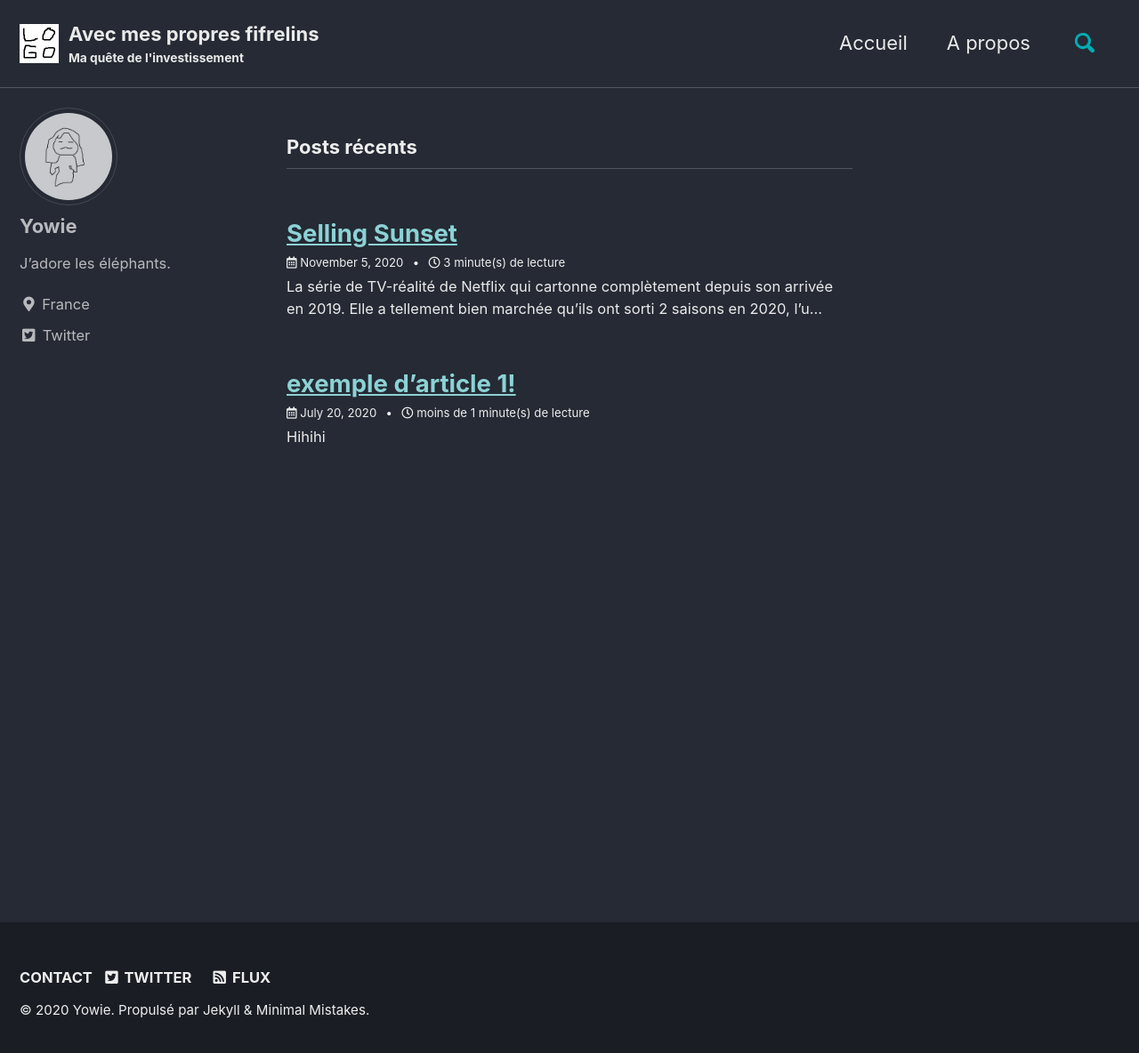
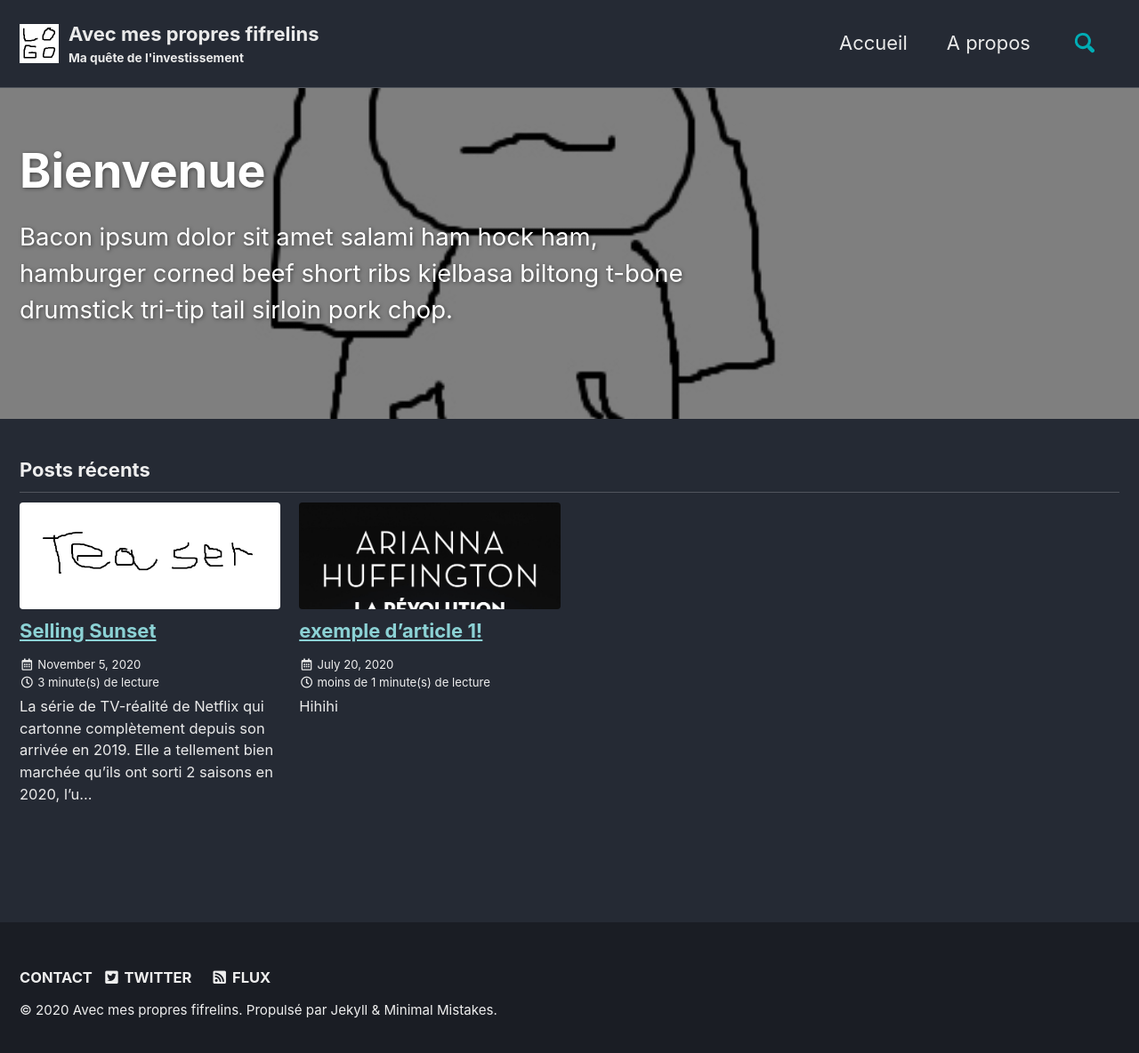
Before and after one commit to avecmespropresyeux/avecmespropresfifrelins, a Jekyll site: the page built from index.html, in a window 1280 px wide and 1192 px high. Shown: the top 1184 px of the window at 89% size. Built offline with Jekyll 4.4.1, drawn with Linux system fonts in a browser that asks for light colours; cached includes are drawn as plain includes; the list of posts is cut into pages by our own code.

```diff
--- a/_config.yml
+++ b/_config.yml
@@ -19,7 +19,7 @@ locale                   : "fr-FR"
 title                    : "Avec mes propres fifrelins"
 title_separator          : "-"
 subtitle                 : "Ma quête de l'investissement" # site tagline that appears below site title in masthead
-name                     : "Yowie"
+name                     : "Avec mes propres fifrelins"
 description              : "Un site web sur comment investir mon argent (fifrelins)."
 url                      : "https://avecmespropresyeux.github.io" # the base hostname & protocol for your site e.g. "https://mmistakes.github.io"
 baseurl                  : "/avecmespropresfifrelins" # the subpath of your site, e.g. "/blog"
@@ -279,7 +279,7 @@ defaults:
       layout: single
       author_profile: true
       read_time: true
-      comments: # true
+      comments: true
       share: true
       related: true
   # _pages
--- a/_layouts/home.html
+++ b/_layouts/home.html
@@ -12,7 +12,7 @@ layout: archive
   {% assign posts = site.posts %}
 {% endif %}
 
-{% assign entries_layout = page.entries_layout | default: 'list' %}
+{% assign entries_layout = page.entries_layout | default: 'grid' %}
 <div class="entries-{{ entries_layout }}">
   {% for post in posts %}
     {% include archive-single.html type=entries_layout %}
--- a/index.html
+++ b/index.html
@@ -1,4 +1,10 @@
 ---
 layout: home
 author_profile: true
+title: "Bienvenue"
+header:
+  overlay_color: "#055"
+  overlay_filter: "0.5"
+  overlay_image: /assets/images/bio-photo.jpg
+excerpt: "Bacon ipsum dolor sit amet salami ham hock ham, hamburger corned beef short ribs kielbasa biltong t-bone drumstick tri-tip tail sirloin pork chop."
 ---
```
Also changed, not shown: other parts of _layouts/home.html (+1 -1 lines), 404.html (added, +10 -0 lines), _pages/404.md (deleted).
